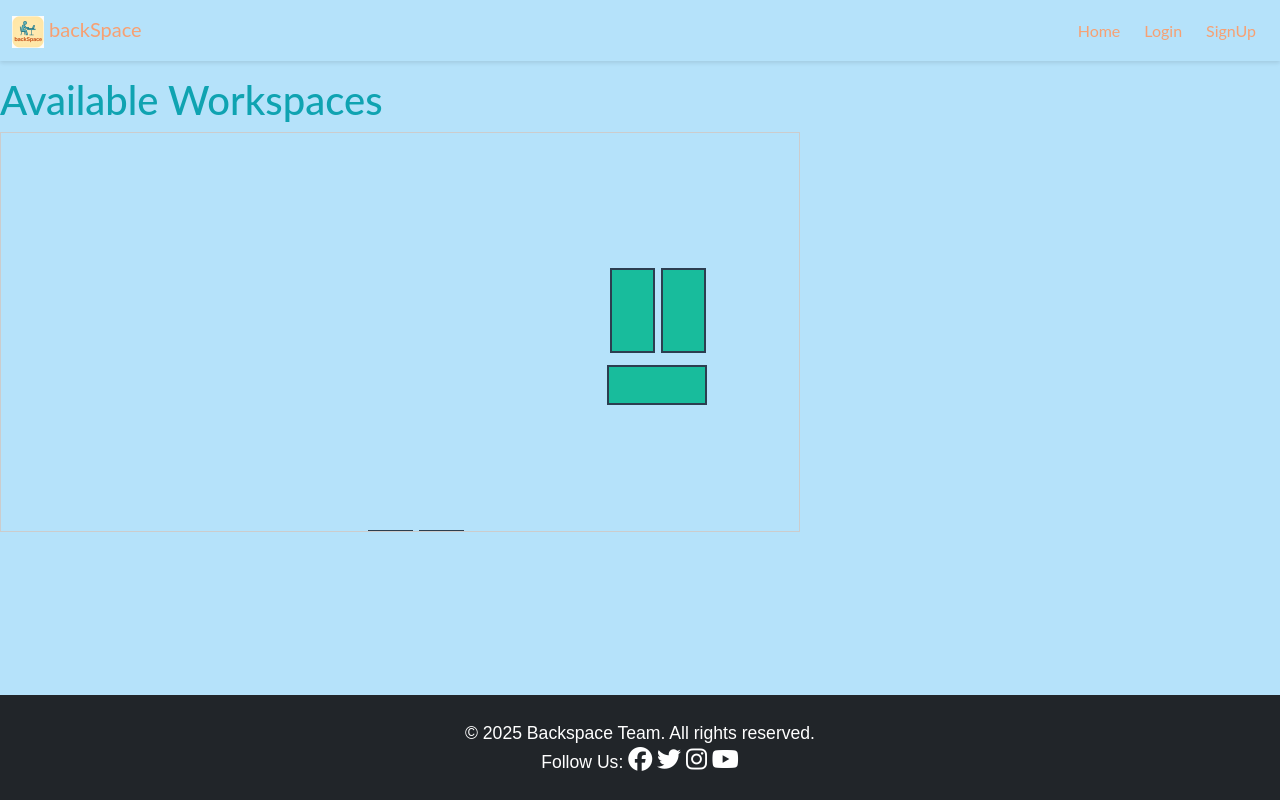
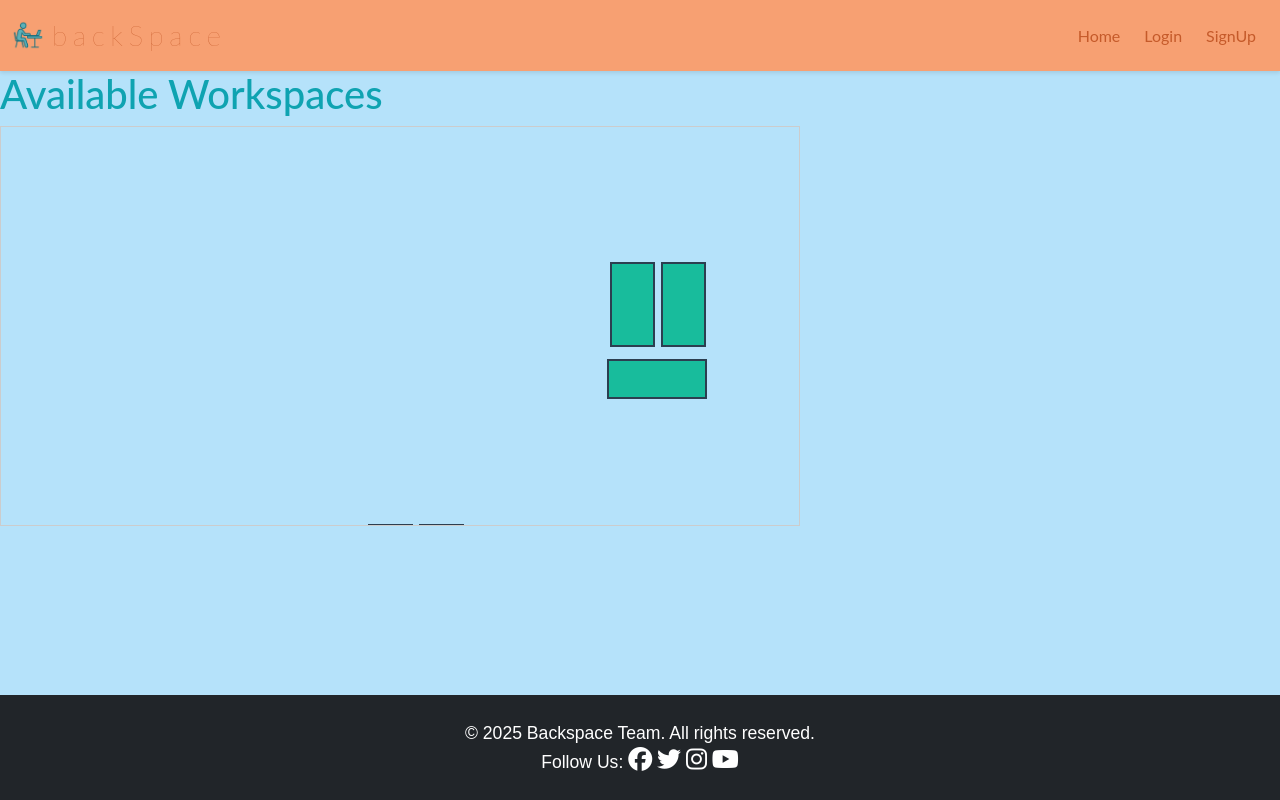
Before and after one commit to sthDINESH/backspace, a Django app: page /workspaces/ in a window 1280 px wide. Run offline with Django 4.2, Linux system fonts and the light colour scheme; data comes from the database, SQL or seed files in the repository; some libraries are stand-ins or nearby versions.

Commit message:
style navbar and update erd diagrams

```diff
--- a/booking/templates/booking/home.html
+++ b/booking/templates/booking/home.html
@@ -8,9 +8,9 @@
 <div class="hero-row">
     <div class="hero-text">
         {% if user.is_authenticated %}
-            <h1 class="display-1">Welcome back to <strong style="font-weight: 700;">backSpace</strong></h1>
+            <h1 class="display-1">Welcome back to <strong class="brand-tertiary">backSpace</strong></h1>
         {% else %}
-            <h1 class="display-1">Welcome to <strong style="font-weight: 700;">backSpace</strong></h1>
+            <h1 class="display-1">Welcome to <strong class="brand-tertiary">backSpace</strong></h1>
             <h2>Your Ultimate Workspace Booking Solution</h2>
             <p>
                 <a href="{% url 'account_signup' %}" class="btn btn-signup">Sign Up</a> to make a booking.
--- a/static/css/style.css
+++ b/static/css/style.css
@@ -18,11 +18,32 @@
 
   --primary-font: 'Lato', sans-serif;
   --secondary-font: 'Molengo', sans-serif;
+
+  /* New tertiary dark orange (darker variant of --primary-text)
+     Chosen to provide good contrast when used over --primary-background */
+  --tertiary-color: #c55a2a;
+
+  --navbar-height: 70px;
+}
+
+body{
+  font-family: var(--secondary-font), sans-serif;
+  line-height: 1.6;
+  margin: 0;
+  padding: 0;
+  background-color: var(--primary-background);
+  padding-top: var(--navbar-height); /* was 76px */
+}
+
+body, p, h4 {
+  font-family: var(--secondary-font) !important;  /* Ensure consistency across body, paragraphs, and h4 */
+
 }
 
 
+/* Navbar */
 .navbar {
-  background-color: var(--primary-background);
+  background-color: var(--primary-text);
   position: fixed;
   top: 0;
   width: 100%;
@@ -33,20 +54,23 @@
 
 .navbar, .navbar * {
   font-family: var(--primary-font), sans-serif !important;
-  color: var(--primary-text) !important;
+  color: var(--tertiary-color) !important;
 }
 
-body{
-  font-family: var(--secondary-font), sans-serif;
-  line-height: 1.6;
-  margin: 0;
-  padding: 0;
-  background-color: var(--primary-background);
-  padding-top: 76px; /* Account for fixed navbar height */
+.navbar-brand {
+    font-size: 1.75rem; /* increase title size (adjust value as needed) */
+    font-weight: 100;
+    display: inline-flex;
+    align-items: center;
+    gap: 0.5rem;
+    letter-spacing: 0.2em; /* increase or decrease to taste (examples: 0.04em, 0.1em, 2px) */
+
 }
 
-body, p, h4 {
-  font-family: var(--secondary-font) !important;  /* Ensure consistency across body, paragraphs, and h4 */
+/* ensure logo stays appropriately sized next to larger title */
+.navbar-brand img {
+    width: 32px;
+    height: auto;
 
 }
 
@@ -98,15 +122,19 @@
 /* Hero section styling */
 
 .hero-row {
+  /* remove the extra top padding so the hero sits flush under the navbar */
+  min-height: calc(100vh - var(--navbar-height));
+  padding-top: 0; /* <- changed */
   display: flex;
   align-items: center;
   justify-content: center;
   width: 100vw;
-  height: 100vh;
   gap: 2rem;
   background: var(--secondary-button, #f9f7f3);
 }
 .hero-img {
+  display: block;
+  margin-top: 0;
   width: 50vw;
   height: 80vh;
   object-fit: cover;
@@ -118,6 +146,11 @@
   color: var(--primary-background, #0fa3b1);
 }
 
+.brand-tertiary {
+  color: var(--tertiary-color);
+  /* keep strong weight if needed */
+  font-weight: 700;
+}
 
 /* Workspace page styling */
 .workspace {
--- a/templates/base.html
+++ b/templates/base.html
@@ -20,10 +20,11 @@
     <!-- Custom CSS -->
     <link rel="stylesheet" href="{% static 'css/style.css' %}">
     <!-- Favicon -->
-    <link rel="apple-touch-icon" sizes="180x180" href="/apple-touch-icon.png">
-    <link rel="icon" type="image/png" sizes="32x32" href="/favicon-32x32.png">
-    <link rel="icon" type="image/png" sizes="16x16" href="/favicon-16x16.png">
-    <link rel="manifest" href="/site.webmanifest">
+    <link rel="icon" type="image/png" sizes="32x32" href="{% static 'assets/images/favicon-32x32.png' %}">
+    <link rel="icon" type="image/png" sizes="16x16" href="{% static 'assets/images/favicon-16x16.png' %}">
+    <link rel="apple-touch-icon" sizes="180x180" href="{% static 'assets/images/apple-touch-icon.png' %}">
+    <link rel="manifest" href="{% static 'assets/manifest.json' %}">
+    <meta name="theme-color" content="#ffffff">
 
         <!-- Font Awesome CSS -->
      <script src="https://kit.fontawesome.com/f327302962.js" crossorigin="anonymous"></script>
@@ -34,7 +35,7 @@
     <nav class="navbar navbar-expand-lg">
         <div class="container-fluid">
             <a class="navbar-brand" href="{{ home_url }}">
-                <img src="{% static 'assets/images/favicon-32x32.png' %}" alt="Website logo">
+                <img src="{% static 'assets/images/logo.png' %}" alt="Website logo">
                 backSpace
             </a>
             <button class="navbar-toggler" type="button" data-bs-toggle="collapse"
```
Also changed, not shown: static/assets/images/erd-diagram.png, static/assets/images/logo.png (added).
